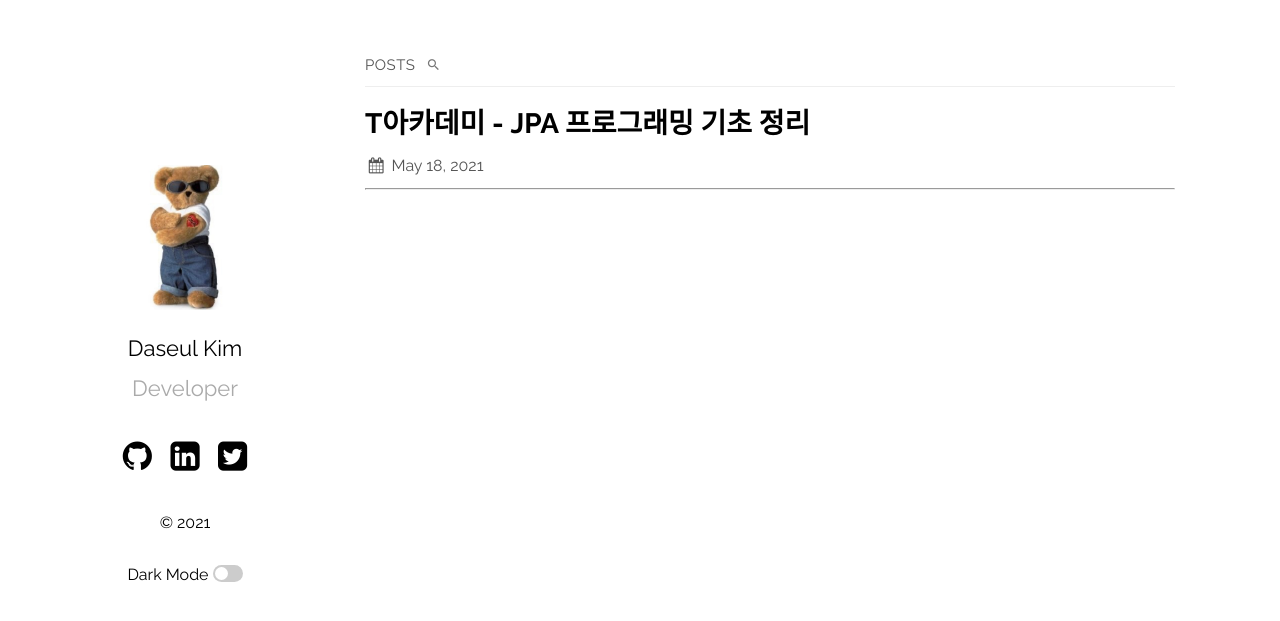
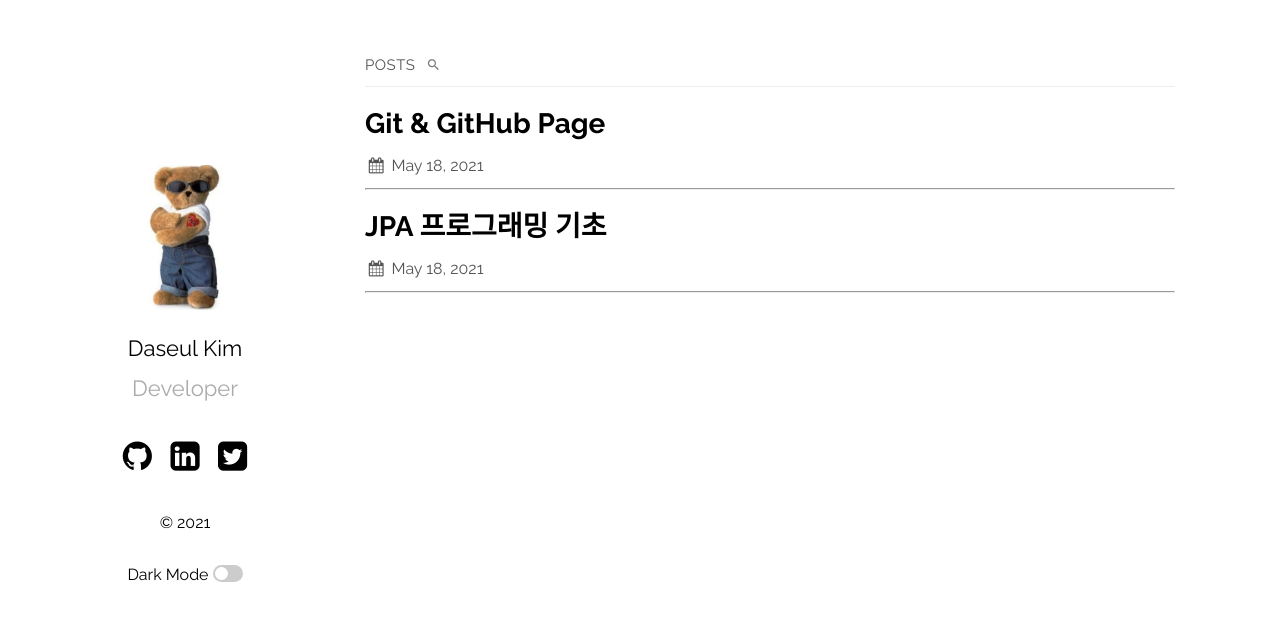
Before and after one commit to das101096/my-blog, a Jekyll site: the page built from index.md, in a window 1280 px wide. Shown: the top 621 px of the page. Built offline with Jekyll 4.4.1, drawn with Linux system fonts in a browser that asks for light colours; part of the change alters nothing that is shown.

Commit message:
init blog

```diff
--- a/_posts/2021-05-18-basic-jpa.markdown
+++ b/_posts/2021-05-18-basic-jpa.markdown
@@ -1,6 +1,6 @@
 ---
 layout: post
-title:  "T아카데미 - JPA 프로그래밍 기초 정리"
+title:  "JPA 프로그래밍 기초"
 date:   2021-05-18 21:03:36 +0530
 categories:
 ---
--- /dev/null
+++ b/_posts/2021-05-18-git.markdown
@@ -0,0 +1,102 @@
+---
+layout: post
+title:  "Git & GitHub Page"
+date:   2021-05-18 21:03:36 +0530
+categories:
+---
+---
+
+T아카데미 - Git & GitHub Page
+
+---
+
+## [1강] Git 기초
+
+#### - **Git이 필요한 이유**
+  1. Git이 추적하는 파일은 총 3가지로 구분 됨
+    - Unmodified : 이전 버전과 비교하여 수정된 부분이 없는 상태
+    - Modified   : 이전 버전과 비교하여 수정된 부분이 있는 상태
+    - Staged     : 커밋을 위해 준비된 상태 ( 스테이징 )
+
+  2. 스테이징이 필요한 이유
+    - 여러작업 중 일부만 커밋해야 할 경우
+    - 커밋 전 상태를 수정 또는 체크할 때
+
+  3. 커밋 후 40자리의 hash 값을 만들어 키 값으로 사용
+
+## [2강] GitHub 실습 I - Init, Add, Commit, Push, Diff, Status, Log
+
+#### - **Branch**
+
+<img data-action="zoom" src='{{ "/image/22.PNG" | relative_url }}' alt='absolute'>
+
+- 모든 버전관리 기록은 .git 파일에 저장됨
+- 추적을 무시하고 싶다면 .gitignore 파일에 저장
+- README.md
+  1. 프로젝트 내용 (이미지 / 로고)
+  2. 설치 방법
+  3. 코드 예제
+  4. 개발 환경 설정 방법
+  5. 기여 방법
+  6. 로그 변경
+  7. 크레딧
+  8. 라이센스
+  9. 연락처
+
+#### - **git init**
+- 초기화
+- .git 폴더 생성
+#### - **git add**
+- stage로 올림, 폴더나 전체도 가능함
+- git add . 현재 폴더의 수정사항 모두 stage로 올림
+#### - **git status, git diff**
+- 현재 어떤 파일을 수정 / 스테이징 했는지
+- 어느파일이 얼마나 바뀐지
+#### - **git commit -m "add README.md"**
+- 간단한 설명과 함께 commit
+#### - **git log**
+- 이전 commit 기록 살펴보기
+- --all 전체 로그 조회
+- git log --all --decorate --graph --oneline
+#### - **git remote add origin [url]**
+- 원격 저장소와 연결
+- origin 이라는 이름으로 [url]과 연결
+#### - **git push origin master**
+- 원격 저장소 master branch에 업데이트
+#### - **git checkout 키값7자리**
+- 해당 키값의 버전으로 돌아감
+
+## [3강] GitHub 실습 II - Pull, Fetch, Reset, Revert, Stash, Fork, Push
+#### - **git remote -v**
+- 원격 저장소 버전 체크
+#### - **git clone [url]**
+- 원격 저장소에서 다운로드
+#### - **git branch [name]**
+- master 는 최종 배포용이기 때문에 branch를 만들어 개발
+- [name] branch 만들기
+#### - **git checkout [name]**
+- [name] branch로 이동하기
+#### - **git merge [name]**
+- [name] branch를 현재 branch로 합친다.
+#### - **git rebase master**
+- base master로 re-base 한다.
+#### - **git branch -d [name]**
+- 완료된 branch 삭제
+#### - **git fetch**
+- 원격 저장소와 동기화
+#### - **git pull**
+- 원격 저장소와 동기화하고 merge
+#### - **git reset [option] [branch]**
+- branch 이후 기록을 없앰
+- 비추
+- 이미 원격저장소에 올라간 이후에는 사용할 수 없음
+#### - **git revert [branch]**
+- 커밋을 지운 기록까지 남기기
+#### - **git stash**
+- 현재 작업하고 있는 작업물을 따로 저장하기
+- commit은 안함
+#### - **원격 저장소 fork**
+- 사이트에서 가능
+- 원 리파지토리의 수정권한은 없음
+
+<img data-action="zoom" src='{{ "/image/23.PNG" | relative_url }}' alt='absolute'>
```
